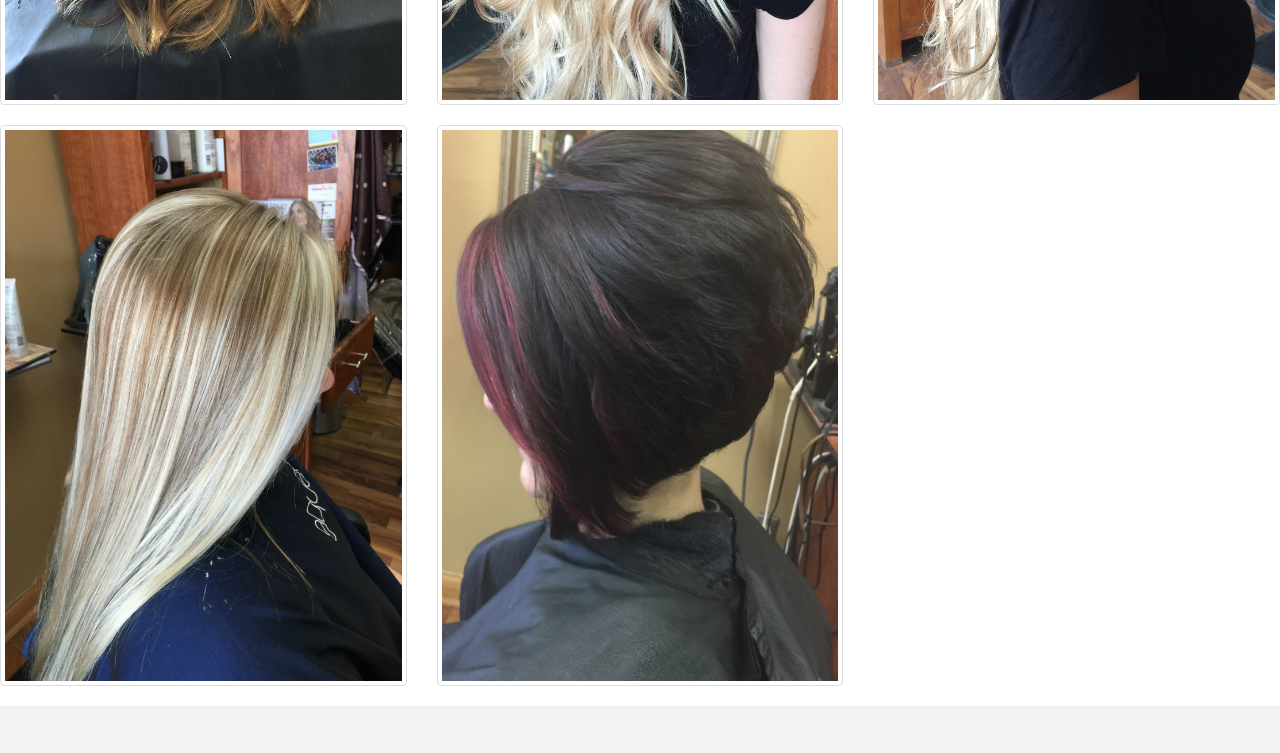
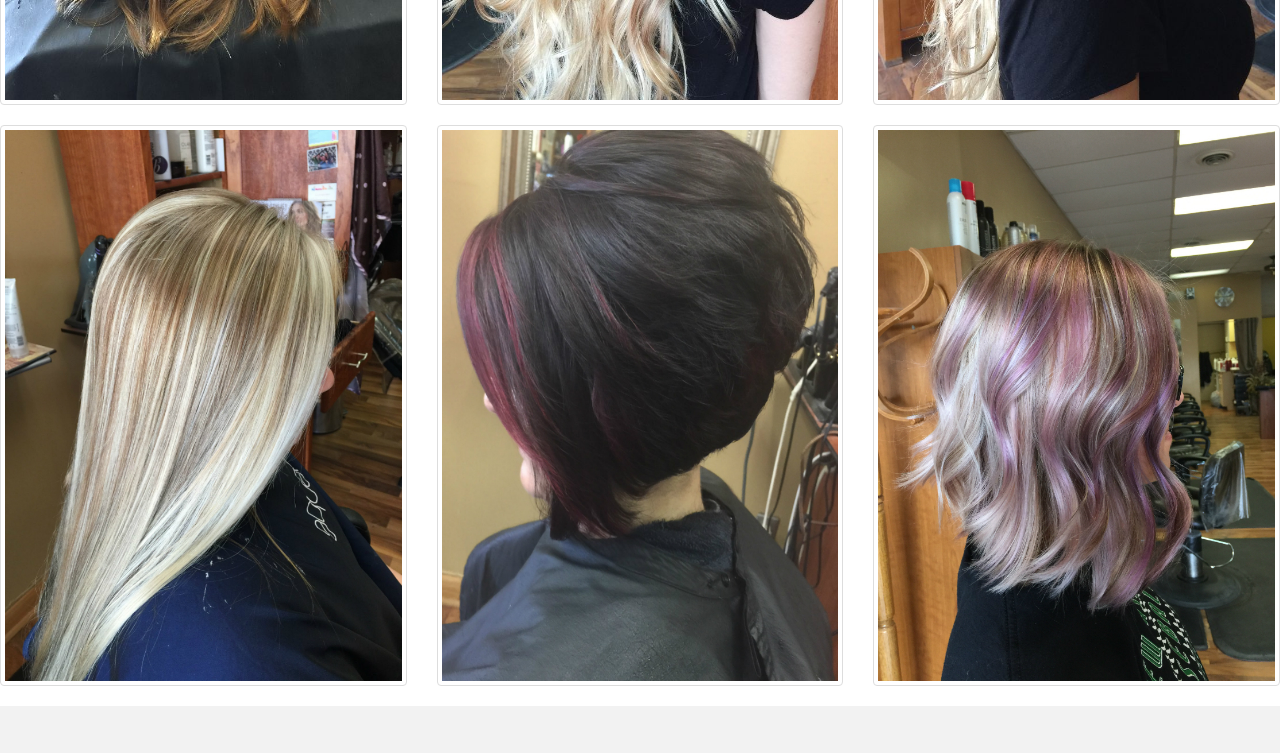
Before and after one commit to majestixsalon/majestixsalon.github.io, a plain HTML site: page portfolio.html in a window 1280 px wide. Shown: the part 4860-5613 px from the top of the page. Drawn offline with nearby package versions, Linux system fonts and the light colour scheme.

Commit message:
added another portfolio picture

```diff
--- a/portfolio.html
+++ b/portfolio.html
@@ -174,6 +174,11 @@
 					<img src="images/portfolio19.jpg">
 				</div>
 			</div>
+			<div class="col-xs-12 col-s-6 col-md-4 port">
+				<div class="thumbnail">
+					<img src="images/portfolio20.jpg">
+				</div>
+			</div>
 		</div>
 		<!-- //images -->
 		<!-- footer -->
```
Also changed, not shown: images/portfolio20.jpg (added).
